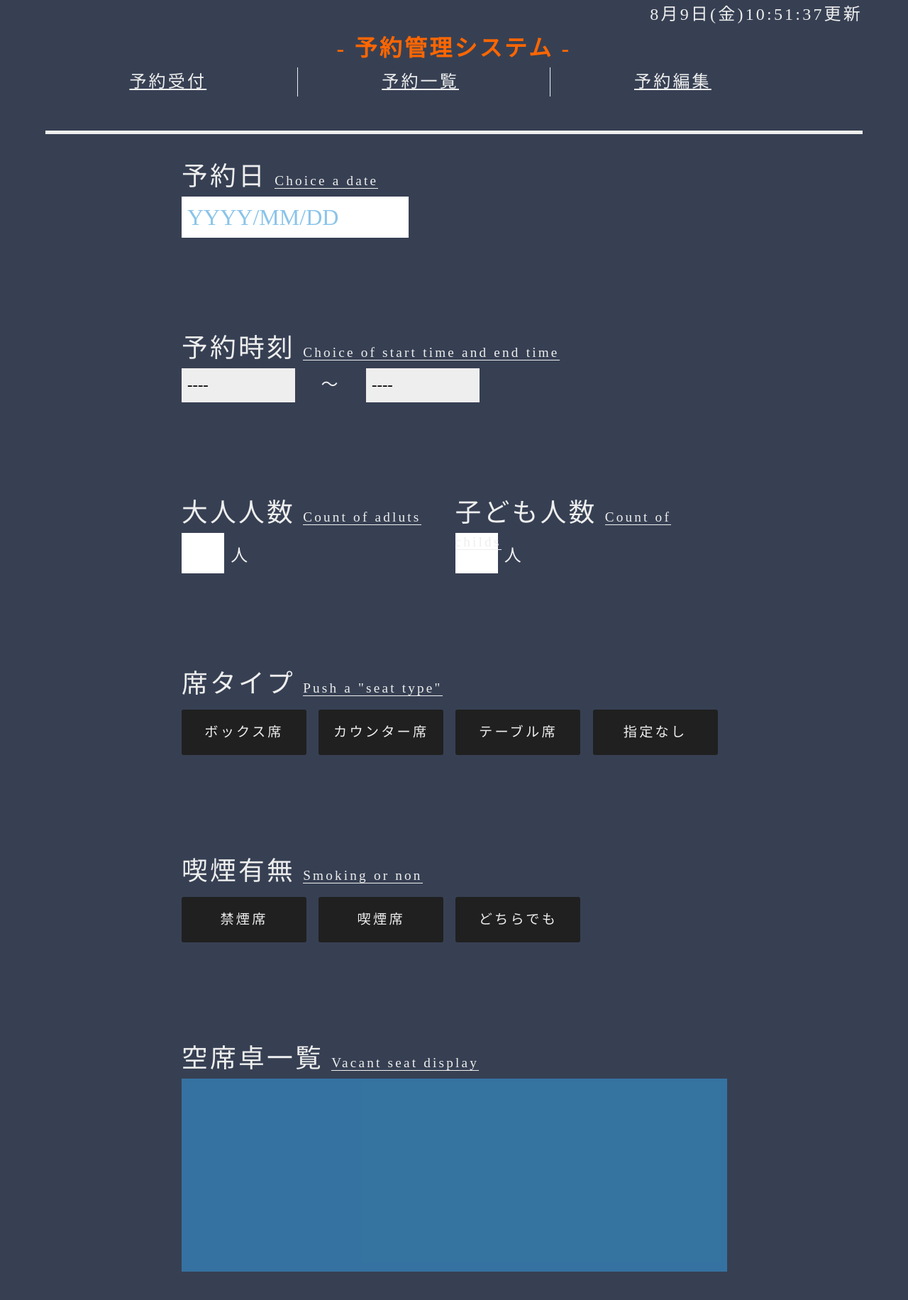
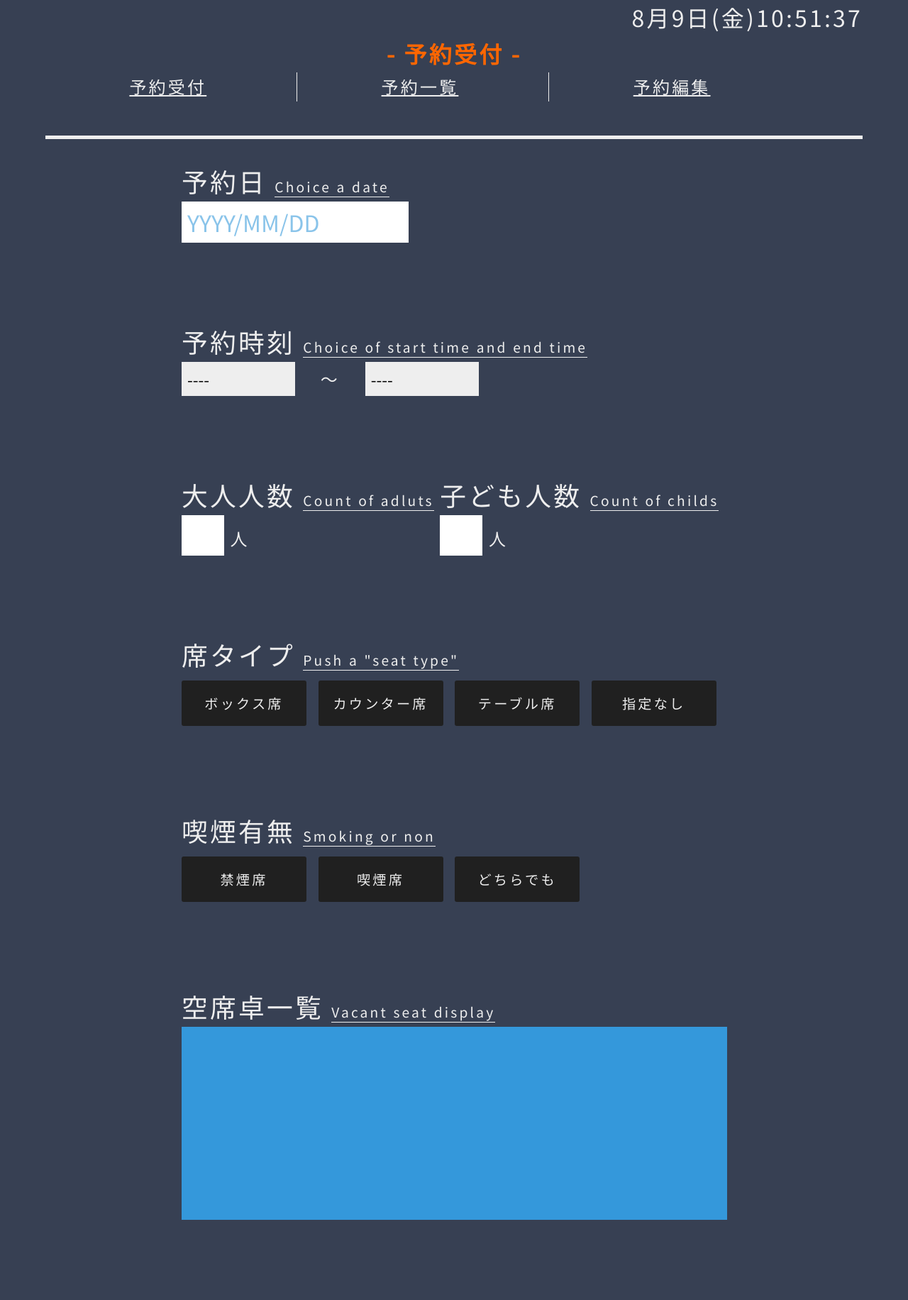
Before and after one commit to reluxmishima/yakiniku, a PHP site: page / in a window 1280 px wide. Shown: the top 1832 px of the page at 71% size. Run offline with PHP 8.4, Linux system fonts and the light colour scheme; some libraries are stand-ins or nearby versions.

Commit message:
Add files via upload

```diff
--- a/index.html
+++ b/index.html
@@ -1,7 +1,6 @@
 <html>
 <head>
     <meta charset="UTF-8">
-    <meta name="viewport" content="width=device-width, initial-scale=1.0">
     <meta http-equiv="X-UA-Compatible" content="ie=edge">
     <title>やきにく実践塾</title>
     <meta content="width=device-width, initial-scale=1, maximum-scale=1, user-scalable=no" name="viewport">
@@ -15,6 +14,7 @@
     <script src="//ajax.googleapis.com/ajax/libs/jqueryui/1/i18n/jquery.ui.datepicker-ja.min.js"></script>
     <link rel="stylesheet" href="//ajax.googleapis.com/ajax/libs/jqueryui/1/themes/dark-hive/jquery-ui.css">
     <!-- font -->
+    <link href="https://fonts.googleapis.com/css?family=Noto+Sans+JP&display=swap" rel="stylesheet">
     <link href="https://fonts.googleapis.com/css?family=Cinzel|Didact+Gothic&display=swap" rel="stylesheet">
     <!-- file for out -->
     <link rel="stylesheet" href="./style.css">
@@ -23,7 +23,7 @@
     <div class="wrapper">
         <header class="header">
             <p id="dateDisplay"></p>
-        <h1 class="logo-lg">- 予約管理システム -</h1>
+        <h1 class="logo-lg">- 予約受付 -</h1>
         <div class="menu">
             <ul class="home_menu">
                 <li class="header_menu"><a href="./index.html">予約受付</a></li>
@@ -32,11 +32,11 @@
             </ul>
         </div>
         </header>
+        <form action="#" method="POST" id="form">
         <div class="inner">
-        <form action="#" method="POST" id="form">
             <div class="m_modifier">
                 <label for="reserve_date" class="block en_1">予約日</label>
-                <input type="text" class="input_area" id="datepicker" name="reserve_date" readonly="readonly" placeholder="YYYY/MM/DD" value="">
+                <input type="text" class="input_area" id="datepicker" name="reserve_date" readonly="readonly" onblur="reserveChange" placeholder="YYYY/MM/DD" value="">
             </div>
             <div class="m_modifier">
             <label for="reserve_time" class="block en_2">予約時刻</label>
@@ -71,23 +71,19 @@
                 <option value="23:00">23時00分</option>
             </select>
             </div>
-            <div class="m_modifier count_inner">
-                <div class="count_area">
             <div class="m_modifier">
+                <div class="trans-title">
                     <label for="quantity" class="block count_title en_3">大人人数</label>
-                    </div>
                     <input type="tel" class="num" id="adult" name="quantity" maxlength="2"> 人
                 </div>
-                <div class="count_area">
-                    <div class="m_modifier">
+                <div class="trans-title">
                     <label for="quantity" class="block count_title en_4">子ども人数</label>
-                    </div>
                     <input type="tel" class="num" id="child" name="quantity" maxlength="2"> 人
                 </div>
             </div>
             <div class="m_modifier">
             <label class="block title en_7">席タイプ</label>
-                <div class="inline">
+                <div class="radio-inline">
                     <input type="radio" id="seat_type_0" class="seat_ch lee" name="seat_type" value="ボックス席"><label class="sky" for="seat_type_0">ボックス席</label>
                     <input type="radio" id="seat_type_1" class="seat_ch lee" name="seat_type" value="カウンター席"><label class="sky" for="seat_type_1">カウンター席</label>
                     <input type="radio" id="seat_type_2" class="seat_ch lee" name="seat_type" value="テーブル席"><label class="sky" for="seat_type_2">テーブル席</label>
@@ -96,7 +92,7 @@
             </div>
             <div class="m_modifier">
             <label class="block title en_8">喫煙有無</label>
-                <div class="inline">
+                <div class="radio-inline">
                     <input type="radio" id="seat_smoke_0" class="smoke_ch lee" name="seat_smoke" value="禁煙席"><label class="sky" for="seat_smoke_0">禁煙席</label>
                     <input type="radio" id="seat_smoke_1" class="smoke_ch lee" name="seat_smoke" value="喫煙席"><label class="sky" for="seat_smoke_1">喫煙席</label>
                     <input type="radio" id="seat_smoke_2" class="smoke_ch lee" name="seat_smoke" value="どちらでも"><label class="sky" for="seat_smoke_2">どちらでも</label>
@@ -137,7 +133,7 @@
             </div>
             <div class="m_modifier">
                 <label for="" class="judge block en_13">復唱確認リスト</label>
-                <div class="judge_area repeat_list">
+                <div class="repeat_list">
                     <div class="log-d"><p class="log-p">予約日：</p><p class="logreserve"></p></div>
                     <div class="log-d"><p class="log-p">開始時刻：</p><p class="logstart"></p></div>
                     <div class="log-d"><p class="log-p">大人人数：</p><p class="logcountA"></p></div>
@@ -153,11 +149,12 @@
                 <input type="tel" class="input_area must" id="staff_no" name="staff_no" placeholder="001" value="">
             </div>
             <div class="submit_area">
-                <input type="submit" id="btnSubmit" class="btnSubmit" name="btnSubmit" value="予約送信">
+                <button id="create-modal" class="btnSubmit ">入力内容の確認</button>
+                <!-- <input type="submit" id="btnSubmit" class="btnSubmit" name="btnSubmit" value="予約送信"> -->
                 <button class="btn">入力クリア</button>
             </div>
+        </div>
         </form>
-        </div>
     </div>
     <!-- ./wrapper -->
     <script src="./yakiniku.js"></script>
--- a/style.css
+++ b/style.css
@@ -50,6 +50,7 @@ html {
 }
 
 body {
+    font-family: 'Noto Sans JP', sans-serif;
     font-size: 1.5rem;
     line-height: 1.7;
     height: 100vh;
@@ -80,6 +81,8 @@ a:visited {
 
 
 #dateDisplay {
+    font-size: 2.5vw;
+    line-height: 1.5;
     text-align: right;
 }
 
@@ -176,12 +178,15 @@ input, button, textarea, select {
     text-align: center;
 }
 
+.trans-title {
+    display: inline-block;
+}
+
 .num {
     font-size: 2rem;
     width:60px;
     height: 3rem;
     padding: 1.8rem 0;
-    margin-block-end: 8rem;
     text-align: center;
 }
 
@@ -189,14 +194,12 @@ input, button, textarea, select {
     font-size: 1.4rem;
     width: 10rem;
     height: 3rem;
-    margin-block-end: 8rem;
 }
 
 .reserve_seat {
     font-size: 1.4rem;
     width: 18rem;
     height: 3rem;
-    margin-block-end: 8rem;
 }
 
 .input_area {
@@ -204,23 +207,20 @@ input, button, textarea, select {
     width: 20rem;
     height: 3rem;
     padding: 1.8rem 0 1.8rem .5rem;
-    margin-block-end: 8rem;
 }
 
 .judge_area {
     width: 96%;
     height: 15rem;
     padding: 1rem;
-    margin-block-end: 5rem;
-    background-color: #3498db93;
+    background-color: #3498db;
 }
 
 .repeat_list {
-    width: 96%;
+    width: 100%;
     height: 30rem;
-    padding: 1rem;
-    margin-block-end: 5rem;
-    background-color: #3498db93;
+    padding: 1rem 0;
+    background-color: #3498db;
 }
 
 .submit_area {
@@ -285,11 +284,6 @@ td {
 
 
 /* ---------------Adjustment--------------- */
-.count_inner {
-    position: relative;
-    width: 100%;
-}
-
 .count_area {
     display: block;
 }
@@ -298,12 +292,13 @@ td {
     .count_area {
         position: relative;
         display: inline-block;
-        width: 49%;
+        width: 50%;
     }
 }
 
 .m_modifier {
     position: relative;
+    margin-bottom: 7rem;
 }
 
 .count_title {
@@ -328,23 +323,19 @@ td {
 
 .log-d {
     width: 70%;
-    margin: 1rem auto;
+    margin: .8rem auto;
     border-bottom: solid 1px #eeeeee;
 }
 
 .log-p {
-    width: 200px;
+    width: 11rem;
     text-align: right;
-}
-
-.inline {
-    margin-block-end: 8rem;
 }
 
 .seat_ch,
 .smoke_ch {
     font-size: 1rem;
-    margin-block-end: 3rem;
+    margin-bottom: 3rem;
 }
 
 
```
Also changed, not shown: other parts of style.css (+35 -18 lines), yakiniku.js (+12 -9 lines). Lines whose indentation alone changed are shown as unchanged.
